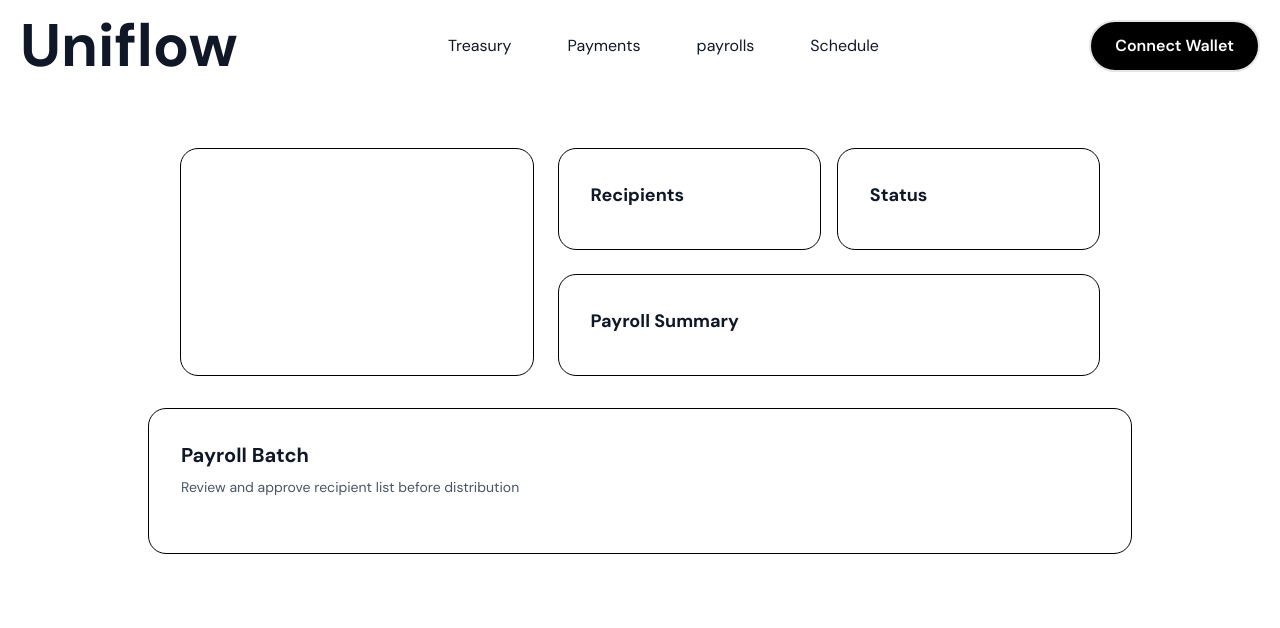
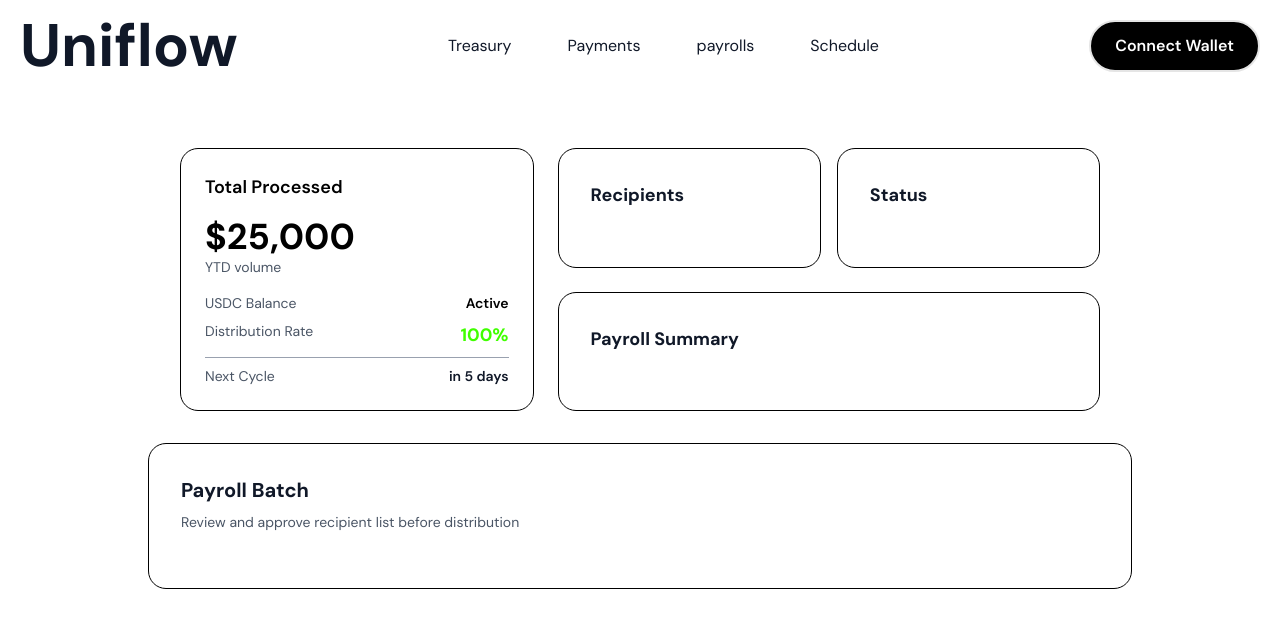
Before and after one commit to Apurvborhade/UniFlow, a Next.js app in the folder frontend/: page /payrolls in a window 1280 px wide. Shown: the top 628 px of the page. Built offline with nearby package versions, Linux system fonts and the light colour scheme.

Commit message:
Impletment Total Processed Card

```diff
--- a/frontend/app/(root)/payrolls/page.tsx
+++ b/frontend/app/(root)/payrolls/page.tsx
@@ -1,25 +1,70 @@
-
+"use client";
+import { motion } from "framer-motion";
 export default function PayrollsPage() {
+  const payrollData = {
+    totalProcessed: "$25,000",
+    ytdVolume: "YTD volume",
+    usdcBalance: "USDC Balance",
+    balanceStatus: "Active",
+    distributionRate: "100%",
+    nextCycle: "in 5 days",
+  };
   return (
-
     <main className="max-w-5xl mx-auto px-5 py-4 flex flex-col items-center">
       <div className="w-full px-4 sm:px-6 lg:px-8 py-6 sm:py-0 sm:mt-0">
-
         {/* Top Section - Cards */}
         <div className="grid grid-cols-1 md:grid-cols-5 gap-4 sm:gap-6 mb-6 sm:mb-8">
-
           {/* Total Processed Card */}
-      <div className="bg-white border border-black rounded-2xl p-6 sm:p-8 md:col-span-2">
-        {/* content */}
+          <div className="bg-white border p-6  pt-6 pb-10 border-black rounded-2xl sm:p-6 md:col-span-2">
+            <h3 className=" text-black text-lg  font-semibold mb-4">
+              Total Processed
+            </h3>
+            <div className="mb-4">
+              <motion.span
+                initial={{ opacity: 0, y: "30%" }}
+                animate={{ opacity: 1, y: "0%" }}
+                transition={{ duration: 0.3, ease: "easeOut" }}
+                className="block"
+              >
+                <p className="text-3xl sm:text-4xl font-bold text-black ">
+                  {payrollData.totalProcessed}
+                </p>
+              </motion.span>
+              <p className="text-gray-600 text-sm mt-0">
+                {payrollData.ytdVolume}
+              </p>
+            </div>
+            <div className="space-y-2 text-sm text-gray-600">
+              <div className="flex justify-between">
+                <span>{payrollData.usdcBalance}</span>
+                <span className="text-black font-semibold">
+                  {payrollData.balanceStatus}
+                </span>
+              </div>
+              <div className="flex justify-between">
+                <span>Distribution Rate</span>
+                <span className="text-[#40FF00] font-bold text-lg ">
+                  {payrollData.distributionRate}
+                </span>
+              </div>
+              <hr className="border-gray-400 my-2" />
+              <div className="flex justify-between">
+                <span>Next Cycle</span>
+                <span className="text-gray-900 font-semibold">
+                  {payrollData.nextCycle}
+                </span>
+              </div>
+            </div>
           </div>
 
           {/* Right Section */}
           <div className="grid grid-cols-1 gap-4 sm:gap-6 md:col-span-3">
-
             {/* Top two cards */}
             <div className="grid grid-cols-1 sm:grid-cols-2 gap-4">
               <div className="bg-white border border-black rounded-2xl p-6 sm:p-8">
-            <h2 className="text-lg font-bold text-gray-900 mb-2">Recipients</h2>
+                <h2 className="text-lg font-bold text-gray-900 mb-2">
+                  Recipients
+                </h2>
               </div>
 
               <div className="bg-white border border-black rounded-2xl p-6 sm:p-8">
@@ -33,7 +78,6 @@ export default function PayrollsPage() {
                 Payroll Summary
               </h2>
             </div>
-
           </div>
         </div>
       </div>
@@ -50,7 +94,5 @@ export default function PayrollsPage() {
         </div>
       </div>
     </main>
-
-
   );
 }
```
Lines whose indentation alone changed are shown as unchanged.
